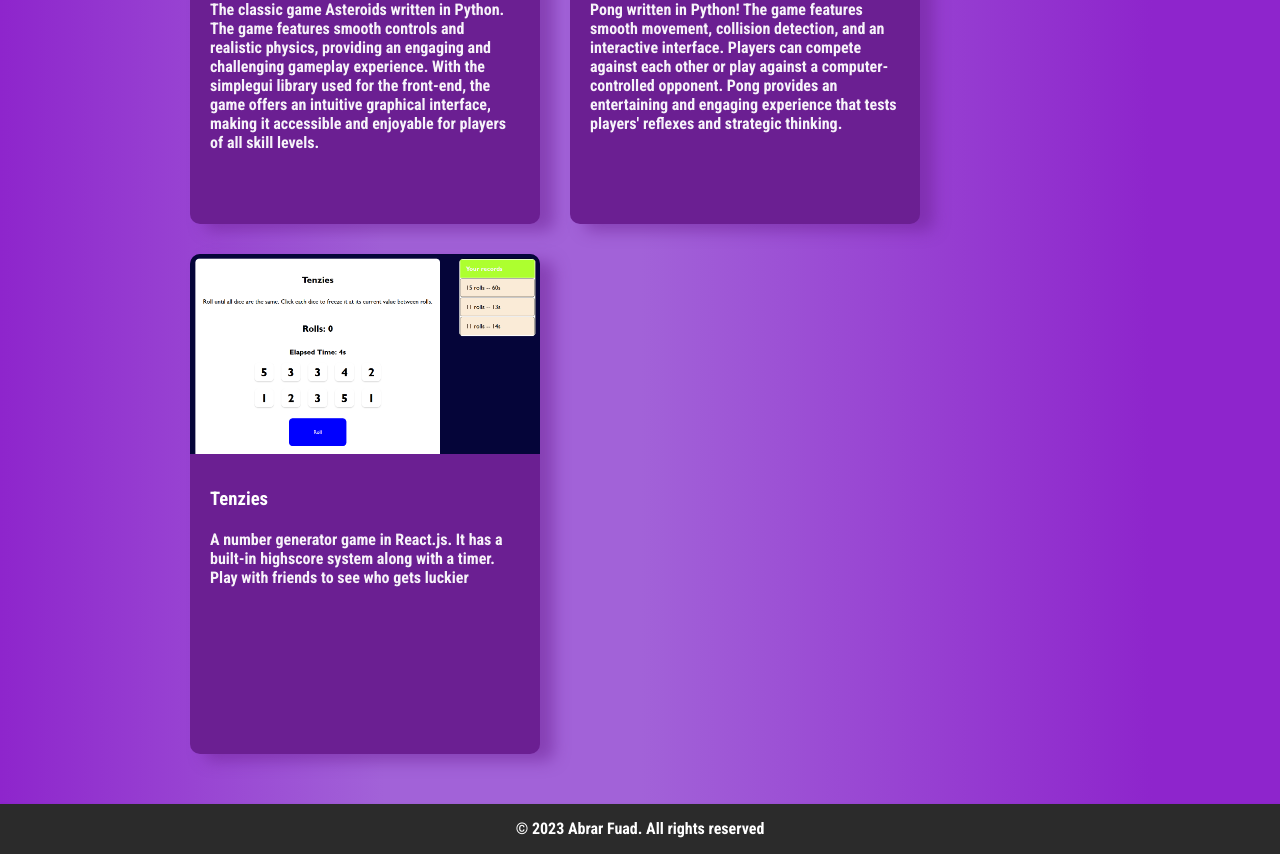
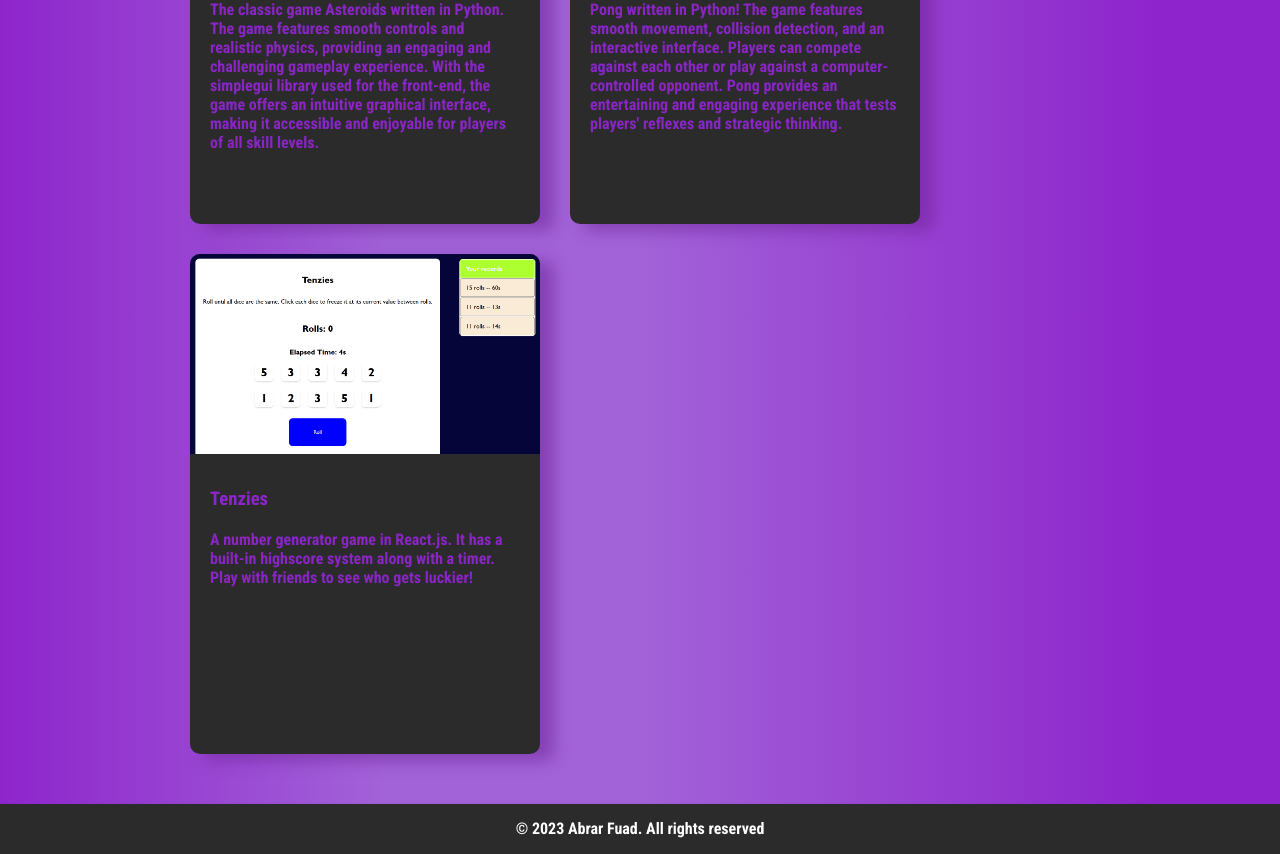
Before and after one commit to abrarfuad27/portfolio, a React (Create React App) app: page / in a window 1280 px wide. Shown: the part 699-1553 px from the top of the page. Built offline with nearby package versions, Linux system fonts and the light colour scheme.

Commit message:
adjusted css for project on-hover

```diff
--- a/src/data.js
+++ b/src/data.js
@@ -17,7 +17,7 @@ export default [
     image: "assets/tenzies.png",
     title: "Tenzies",
     description:
-      "A number generator game in React.js. It has a built-in highscore system along with a timer. Play with friends to see who gets luckier",
+      "A number generator game in React.js. It has a built-in highscore system along with a timer. Play with friends to see who gets luckier!",
     url: "https://tenzies-rho.vercel.app/",
   },
 ];
--- a/src/styles.css
+++ b/src/styles.css
@@ -117,10 +117,10 @@ body {
 
 .project-anchor {
   text-decoration: none;
-  color: white;
+  color:#8e25cc;
 }
 .single-project {
-  background-color: #6b1f92;
+  background-color:#2b2b2b;
   height: 500px;
   width: 350px;
   border-radius: 10px;
@@ -151,6 +151,7 @@ body {
 .single-project:hover {
   background-color: #5d2175;
   transition: 0.5s;
+  color: white;
 }
 
 .footer {
```
